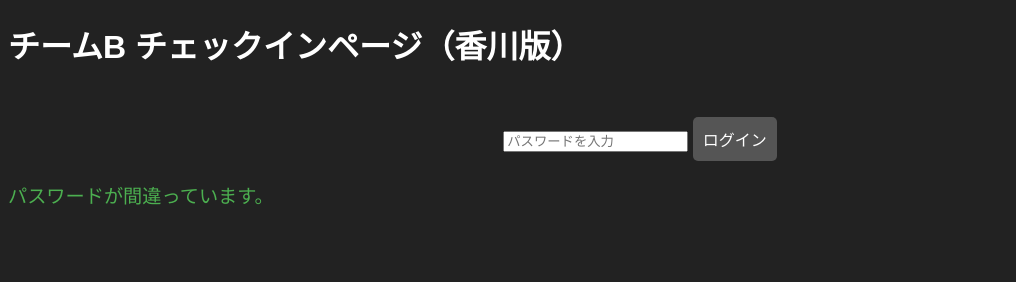
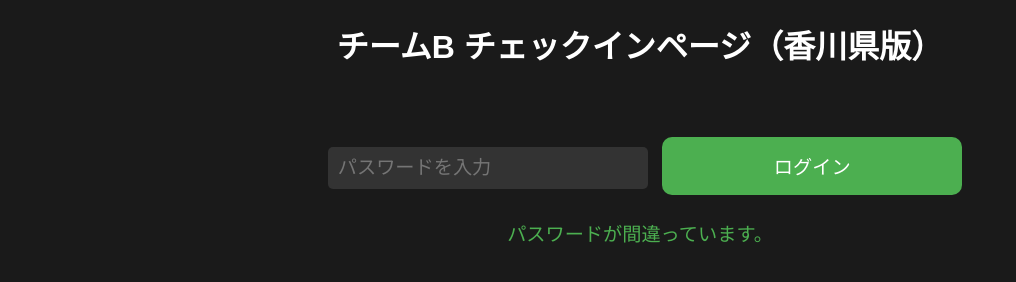
Before and after one commit to kotisahoika/KAGAWAb, a plain HTML site: page index.html in a window 1280 px wide. Both pictures are taken after a click on the button "ログイン". Shown: the whole page, without its empty margins (0-1016 px from the left). Drawn offline with Linux system fonts and the light colour scheme; no server answers.

Commit message:
index.html

```diff
--- a/index.html
+++ b/index.html
@@ -2,42 +2,57 @@
 <html lang="ja">
 <head>
     <meta charset="UTF-8">
-    <title>チームB チェックインページ（香川版）</title>
+    <meta name="viewport" content="width=device-width, initial-scale=1.0">
+    <title>チームB チェックインページ（香川県版）</title>
     <style>
         body {
-            background-color: #222;
+            background-color: #1a1a1a;
             color: white;
             font-family: Arial, sans-serif;
+            margin: 0;
+            padding: 0;
+            text-align: center;
         }
         button {
-            background-color: #555;
+            background-color: #4CAF50;
             color: white;
             border: none;
-            padding: 10px;
+            padding: 15px;
             cursor: pointer;
-            border-radius: 5px;
-            font-size: 1em;
-            transition: background-color 0.3s;
+            font-size: 1.2em;
+            border-radius: 10px;
+            margin-top: 20px;
+            width: 80%;
+            max-width: 300px;
         }
         button:hover {
-            background-color: #777;
+            background-color: #45a049;
         }
-        .score-info {
+        input {
+            padding: 10px;
+            font-size: 1.2em;
+            margin: 10px;
+            width: 80%;
+            max-width: 300px;
+            border-radius: 5px;
+            border: none;
+            background-color: #333;
+            color: white;
+        }
+        .score-info, #message {
             margin-top: 20px;
+            font-size: 1.2em;
         }
         #loginDiv {
-            text-align: center;
             margin-top: 50px;
         }
         #message {
-            margin-top: 20px;
-            font-size: 1.2em;
-            color: #4CAF50; /* 成功時のメッセージ色 */
+            color: #4CAF50;
         }
     </style>
 </head>
 <body>
-    <h1>チームB チェックインページ（香川版）</h1>
+    <h1>チームB チェックインページ（香川県版）</h1>
     <div id="loginDiv">
         <input type="password" id="passwordInput" placeholder="パスワードを入力">
         <button id="loginButton">ログイン</button>
@@ -47,14 +62,23 @@
         <p>最終チェックイン時刻: <span id="lastCheckin">未チェックイン</span></p>
     </div>
     <button id="checkInButton" style="display:none;">チェックイン</button>
-    <div id="message"></div> <!-- メッセージ表示用の要素 -->
+    <div id="message"></div>
 
     <script>
-        const GAS_URL = 'https://script.google.com/macros/s/AKfycbwbfVrBJR-5jcZkTwP2Oz71lNCp6cndMbWnenNGpb9duaHwBInP0OTnxT-62E74CSBh/exec'; // GASのURL
+        const GAS_URL = 'https://script.google.com/macros/s/あなたのスクリプトID/exec'; // 香川県版用GASのURL
         const TEAM_NAME = 'チームB';
         const TEAM_PASSWORD = 'dPLrO';
         let score = 0;
         let lastCheckinTime = '未チェックイン';
+        let END_TIME; // 終了時刻をここで管理
+
+        function fetchEndTime() {
+            fetch(GAS_URL + '?action=getEndTime')
+                .then(response => response.json())
+                .then(data => {
+                    END_TIME = new Date(data.endTime);
+                });
+        }
 
         function fetchScore() {
             fetch(GAS_URL + '?action=getScores&team=' + TEAM_NAME)
@@ -79,25 +103,30 @@
                       Math.sin(Δλ / 2) * Math.sin(Δλ / 2);
             const c = 2 * Math.atan2(Math.sqrt(a), Math.sqrt(1 - a));
 
-            const distance = R * c;
-            return distance; // メートル単位で距離を返す
+            return R * c; // メートル単位で距離を返す
         }
 
         function checkIn() {
+            const currentTime = new Date();
+            const oneHourBeforeEnd = new Date(END_TIME.getTime() - (1 * 60 * 60 * 1000)); // 終了時刻の1時間前
+
+            if (currentTime >= oneHourBeforeEnd) {
+                document.getElementById('message').innerText = '終了1時間前のため、LINE通知は行われませんがチェックインは成功しました！';
+            } else {
                 navigator.geolocation.getCurrentPosition((position) => {
                     const userLat = position.coords.latitude;
                     const userLng = position.coords.longitude;
 
                     const locations = [
                         { name: '高松駅', lat: 34.35063067752835, lng: 134.0462416992097, points: 100 },
-                    { name: '香川県庁', lat: 34.34001823952227, lng: 134.04440589843867, points: 100 },
+                        { name: '香川県庁', lat: 34.34001823952227, lng: 134.04440589843867, points: 150 },
                         { name: '高松市役所', lat: 34.342763984224945, lng: 134.0467990873059, points: 100 }
                     ];
 
                     let checkinSuccessful = false;
                     locations.forEach(location => {
                         const distance = calculateDistance(userLat, userLng, location.lat, location.lng);
-                    if (distance <= 300) { // 300m以内
+                        if (distance <= 300) {
                             checkinSuccessful = true;
                             const data = {
                                 team: TEAM_NAME,
@@ -120,20 +149,20 @@
                                     document.getElementById('score').innerText = score;
                                     document.getElementById('lastCheckin').innerText = lastCheckinTime;
 
-                                // チェックイン成功メッセージを表示
                                     document.getElementById('message').innerHTML =
                                         `チェックイン成功！<br>地点: ${location.name}<br>得点: ${location.points}点<br>チェックイン時刻: ${lastCheckinTime}`;
                                 } else {
-                                document.getElementById('message').innerText = 'チェックイン処理に失敗しました。'; // 失敗メッセージ表示
+                                    document.getElementById('message').innerText = 'チェックイン処理に失敗しました。';
                                 }
                             });
                         }
                     });
 
                     if (!checkinSuccessful) {
-                    document.getElementById('message').innerText = 'チェックイン地点が近くにありません。'; // 失敗メッセージ表示
+                        document.getElementById('message').innerText = 'チェックイン地点が近くにありません。';
                     }
                 });
+            }
         }
 
         document.getElementById('loginButton').onclick = () => {
@@ -144,13 +173,19 @@
                 document.getElementById('checkInButton').style.display = 'block';
                 fetchScore();
             } else {
-                document.getElementById('message').innerText = 'パスワードが間違っています。'; // 失敗メッセージ表示
+                document.getElementById('message').innerText = 'パスワードが間違っています。';
             }
         };
 
         document.getElementById('checkInButton').onclick = () => {
             checkIn();
         };
+
+        // ページ読み込み時に終了時刻を取得
+        window.onload = () => {
+            fetchEndTime();
+            fetchScore();
+        };
     </script>
 </body>
 </html>
```
Lines whose indentation alone changed are shown as unchanged.
